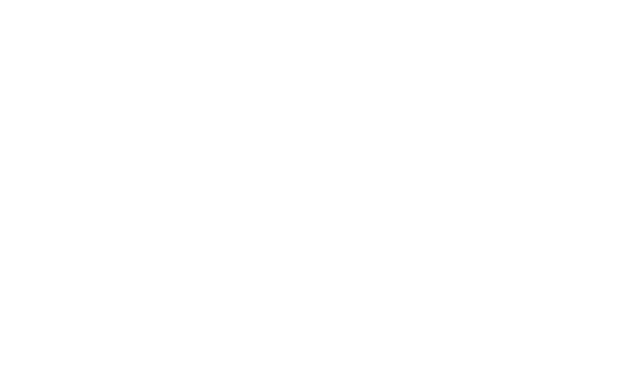
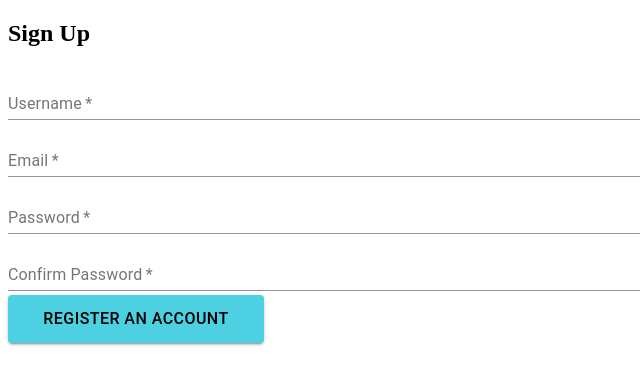
Before and after one commit to sugaya24/ec-app, a React (Create React App) app: page /signup in a window 1280 px wide. Shown: the top 384 px of the page, without its empty margins (0-640 px from the left). Built offline with nearby package versions, Linux system fonts and the light colour scheme; no server answers.

Commit message:
ADD: SignUp, SignIn

```diff
--- a/src/Router.jsx
+++ b/src/Router.jsx
@@ -1,12 +1,13 @@
 import React from 'react';
 import { Route, Switch } from 'react-router';
-import { Login, Home } from './templates';
+import { Home, SignUp, SignIn } from './templates';
 
 export const Router = () => {
   return (
     <Switch>
-      <Route exact path="/login" component={Login} />
       <Route exact path="(/)?" component={Home} />
+      <Route exact path="/signup" component={SignUp} />
+      <Route exact path="/signin" component={SignIn} />
     </Switch>
   );
 };
--- /dev/null
+++ b/src/components/UIkit/PrimaryButton.jsx
@@ -0,0 +1,30 @@
+import React from 'react';
+import { Button } from '@material-ui/core';
+import { makeStyles } from '@material-ui/styles';
+
+const useStyles = makeStyles({
+  button: {
+    background: '#4dd0e1',
+    color: '#000000',
+    fontSize: 16,
+    height: 48,
+    marginBottom: 16,
+    width: 256,
+  },
+});
+
+export const PrimaryButton = (props) => {
+  const classes = useStyles();
+
+  return (
+    <Button
+      className={classes.button}
+      variant="contained"
+      onClick={() => props.onClick()}
+    >
+      {props.label}
+    </Button>
+  );
+};
+
+export default PrimaryButton;
--- /dev/null
+++ b/src/components/UIkit/TextInput.jsx
@@ -0,0 +1,20 @@
+import React from 'react';
+import { TextField } from '@material-ui/core';
+
+export const TextInput = (props) => {
+  return (
+    <TextField
+      fullWidth={props.fullWidth}
+      label={props.label}
+      margin="dense"
+      multiline={props.multiline}
+      required={props.required}
+      rows={props.rows}
+      value={props.value}
+      type={props.type}
+      onChange={props.onChange}
+    />
+  );
+};
+
+export default TextInput;
--- /dev/null
+++ b/src/components/UIkit/index.js
@@ -0,0 +1,2 @@
+export { default as TextInput } from './TextInput';
+export { default as PrimaryButton } from './PrimaryButton';
--- a/src/index.js
+++ b/src/index.js
@@ -4,7 +4,6 @@
 import createStore from './reducks/store/store';
 import { ConnectedRouter } from 'connected-react-router';
 import * as History from 'history';
-import './index.css';
 import App from './App';
 import reportWebVitals from './reportWebVitals';
 
--- a/src/reducks/store/initialState.js
+++ b/src/reducks/store/initialState.js
@@ -2,6 +2,7 @@
   products: {},
   users: {
     isSignedIn: false,
+    role: '',
     uid: '',
     username: '',
   },
--- a/src/reducks/users/actions.js
+++ b/src/reducks/users/actions.js
@@ -5,6 +5,7 @@
     type: 'SIGN_IN',
     payload: {
       isSignedIn: true,
+      role: userState.role,
       uid: userState.uid,
       username: userState.username,
     },
--- a/src/reducks/users/operations.js
+++ b/src/reducks/users/operations.js
@@ -1,28 +1,85 @@
 import { signInAction } from './actions';
 import { push } from 'connected-react-router';
+import { auth, db, FirebaseTimestamp } from '../../firebase/index';
 
-export const signIn = () => {
-  return async (dispatch, getState) => {
-    const state = getState();
-    const isSignedIn = state.users.isSignedIn;
+export const signIn = (email, password) => {
+  return async (dispatch) => {
+    // Validation
+    if (email === '' || password === '') {
+      alert('You need to fill required form.');
+      return false;
+    }
 
-    if (!isSignedIn) {
-      const url = 'https://api.github.com/users/sugaya24';
+    auth.signInWithEmailAndPassword(email, password).then((result) => {
+      const user = result.user;
 
-      const response = await fetch(url)
-        .then((res) => res.json())
-        .catch(() => null);
+      if (user) {
+        const uid = user.uid;
 
-      const username = response.login;
+        db.collection('users')
+          .doc(uid)
+          .get()
+          .then((snapshot) => {
+            const data = snapshot.data();
 
             dispatch(
               signInAction({
                 isSignedIn: true,
-          uid: '00001',
-          username: username,
+                role: data.role,
+                uid: uid,
+                username: data.username,
               })
             );
+
             dispatch(push('/'));
+          });
       }
+    });
   };
 };
+
+export const signUp = (username, email, password, confirmPassword) => {
+  return async (dispatch) => {
+    // Validation
+    if (
+      username === '' ||
+      email === '' ||
+      password === '' ||
+      confirmPassword === ''
+    ) {
+      alert('You need to fill required form.');
+      return false;
+    }
+
+    if (password !== confirmPassword) {
+      alert('Password and confirmPassword is not same.');
+      return false;
+    }
+
+    return auth
+      .createUserWithEmailAndPassword(email, password)
+      .then((result) => {
+        const user = result.user;
+
+        if (user) {
+          const uid = user.uid;
+          const timestamp = FirebaseTimestamp.now();
+
+          const userInitialData = {
+            created_at: timestamp,
+            email: email,
+            uid: uid,
+            updated_at: timestamp,
+            username: username,
+          };
+
+          db.collection('users')
+            .doc(uid)
+            .set(userInitialData)
+            .then(() => {
+              dispatch(push('/'));
+            });
+        }
+      });
+  };
+};
--- /dev/null
+++ b/src/templates/SignIn.jsx
@@ -0,0 +1,58 @@
+import React, { useState, useCallback } from 'react';
+import { useDispatch } from 'react-redux';
+import { TextInput, PrimaryButton } from '../components/UIkit';
+import { signIn } from '../reducks/users/operations';
+
+export const SignIn = () => {
+  const dispatch = useDispatch();
+
+  const [email, setEmail] = useState('');
+  const [password, setPassword] = useState('');
+
+  const inputEmail = useCallback(
+    (event) => {
+      setEmail(event.target.value);
+    },
+    [setEmail]
+  );
+  const inputPassword = useCallback(
+    (event) => {
+      setPassword(event.target.value);
+    },
+    [setPassword]
+  );
+
+  return (
+    <div>
+      <h2>Sign In</h2>
+      <div>
+        <TextInput
+          fullWidth={true}
+          label={'Email'}
+          multiline={false}
+          required={true}
+          rows={1}
+          value={email}
+          type={'email'}
+          onChange={inputEmail}
+        />
+        <TextInput
+          fullWidth={true}
+          label={'Password'}
+          multiline={false}
+          required={true}
+          rows={1}
+          value={password}
+          type={'password'}
+          onChange={inputPassword}
+        />
+      </div>
+      <PrimaryButton
+        label={'Sign in'}
+        onClick={() => dispatch(signIn(email, password))}
+      />
+    </div>
+  );
+};
+
+export default SignIn;
--- /dev/null
+++ b/src/templates/SignUp.jsx
@@ -0,0 +1,94 @@
+import React, { useState, useCallback } from 'react';
+import { useDispatch } from 'react-redux';
+import { TextInput, PrimaryButton } from '../components/UIkit';
+import { signUp } from '../reducks/users/operations';
+
+export const SignUp = () => {
+  const dispatch = useDispatch();
+
+  const [username, setUsername] = useState('');
+  const [email, setEmail] = useState('');
+  const [password, setPassword] = useState('');
+  const [confirmPassword, setConfirmPassword] = useState('');
+
+  const inputUsername = useCallback(
+    (event) => {
+      setUsername(event.target.value);
+    },
+    [setUsername]
+  );
+  const inputEmail = useCallback(
+    (event) => {
+      setEmail(event.target.value);
+    },
+    [setEmail]
+  );
+  const inputPassword = useCallback(
+    (event) => {
+      setPassword(event.target.value);
+    },
+    [setPassword]
+  );
+  const inputConfirmPassword = useCallback(
+    (event) => {
+      setConfirmPassword(event.target.value);
+    },
+    [setConfirmPassword]
+  );
+
+  return (
+    <div>
+      <h2>Sign Up</h2>
+      <div>
+        <TextInput
+          fullWidth={true}
+          label={'Username'}
+          multiline={false}
+          required={true}
+          rows={1}
+          value={username}
+          type={'text'}
+          onChange={inputUsername}
+        />
+        <TextInput
+          fullWidth={true}
+          label={'Email'}
+          multiline={false}
+          required={true}
+          rows={1}
+          value={email}
+          type={'email'}
+          onChange={inputEmail}
+        />
+        <TextInput
+          fullWidth={true}
+          label={'Password'}
+          multiline={false}
+          required={true}
+          rows={1}
+          value={password}
+          type={'password'}
+          onChange={inputPassword}
+        />
+        <TextInput
+          fullWidth={true}
+          label={'Confirm Password'}
+          multiline={false}
+          required={true}
+          rows={1}
+          value={confirmPassword}
+          type={'password'}
+          onChange={inputConfirmPassword}
+        />
+      </div>
+      <PrimaryButton
+        label={'Register an account'}
+        onClick={() =>
+          dispatch(signUp(username, email, password, confirmPassword))
+        }
+      />
+    </div>
+  );
+};
+
+export default SignUp;
--- a/src/templates/index.js
+++ b/src/templates/index.js
@@ -1,2 +1,4 @@
 export { default as Home } from './Home';
 export { default as Login } from './Login';
+export { default as SignUp } from './SignUp';
+export { default as SignIn } from './SignIn';
```
Lines whose indentation alone changed are shown as unchanged.
